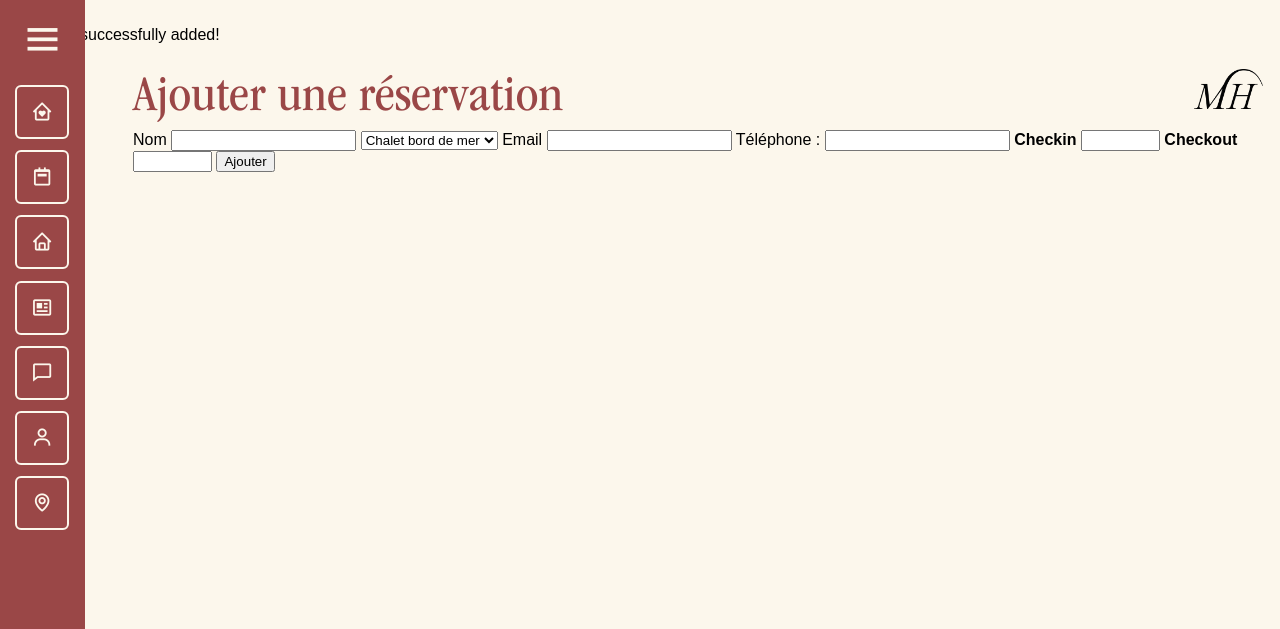
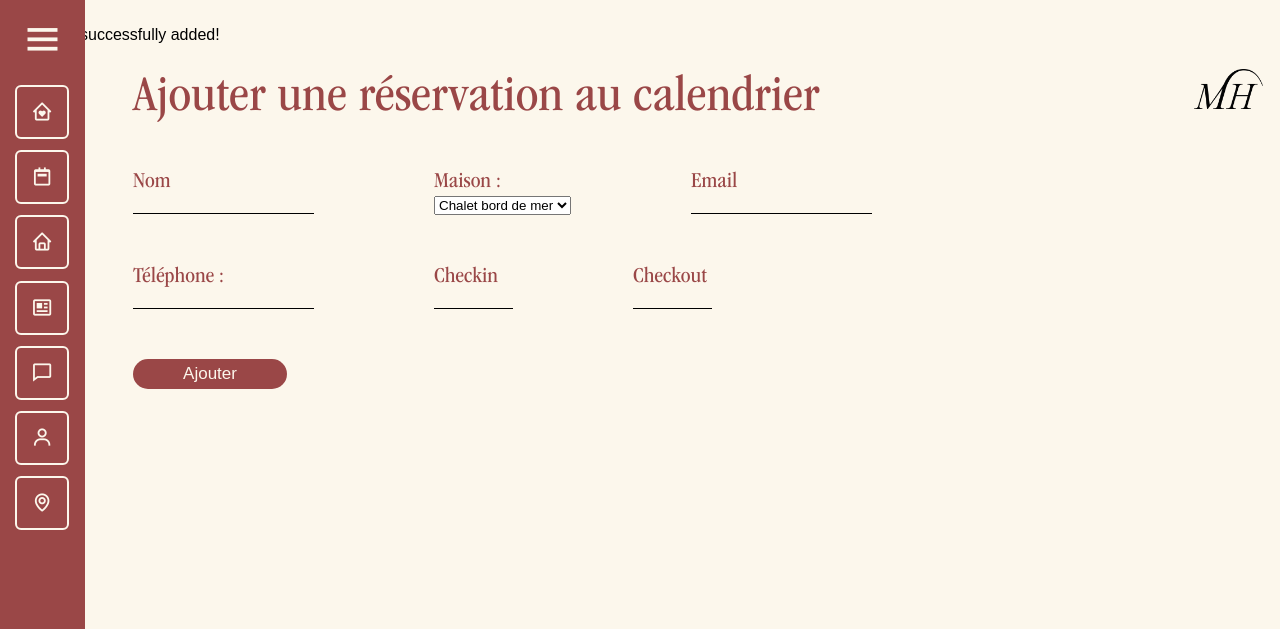
Before and after one commit to iamthesouthvibe/Projet_muriel, a PHP site: page /admin/add_calendar.php?maison=24 in a window 1280 px wide. Shown: the top 629 px of the page. Run offline with PHP 8.4, Linux system fonts and the light colour scheme; a user stored in the database is signed in; data comes from the database, SQL or seed files in the repository; data that the repository does not hold is empty; some libraries are stand-ins or nearby versions.

Commit message:
update calendar admin page

```diff
--- a/admin/add_calendar.php
+++ b/admin/add_calendar.php
@@ -77,37 +77,86 @@ if (isset($_POST['add'])) {
         color: #ffffff;
         font-weight: normal;
     }
+
+    .admin_page-addcalendar {
+        margin-top: 40px;
+    }
+
+    .admin_page-addcalendar input {
+        background-color: #FCF7EC;
+        border: none;
+        border-bottom: solid 1px;
+    }
+
+    .admin_page-addcalendar label {
+        font-family: ITCGaramondStd-BkNarrow;
+        color: #9a4747;
+        font-size: 22px;
+    }
+
+    .admin_page-addcalendar-row {
+        margin-bottom: 50px;
+        display: flex;
+        gap: 120px;
+    }
+
+    .admin_page-addcalendar .button-ajout {
+        position: relative;
+        height: 30px;
+        width: 154px;
+        border: none !important;
+        border-radius: 40px;
+        background-color: #9A4747 !important;
+        color: #FCF7EC;
+        font-size: 17px;
+    }
+
+    .admin_page-addcalendar-block {
+        display: flex;
+        flex-direction: column;
+    }
 </style>
 <div class="admin_page">
     <div class="header_admin">
-        <h1>Ajouter une réservation</h1>
+        <h1>Ajouter une réservation au calendrier</h1>
         <img src="../assets/png/LOGO_02_PNG_NOIR.png" alt="Logo Muriel">
     </div>
 
-    <form action="" method="post">
+    <form action="" method="post" class="admin_page-addcalendar">
+        <div class="admin_page-addcalendar-row">
+            <div class="admin_page-addcalendar-block">
                 <label for="name">Nom</label>
                 <input type="text" name="name" id="name" required>
-
+            </div>
+            <div class="admin_page-addcalendar-block">
+                <label for="maison">Maison :</label>
                 <select name="maison" id="">
                     <?php while ($maison_name = $result->fetch(PDO::FETCH_ASSOC)) : ?>
                         <option value="<?php echo $maison_name['id'] ?>"><?php echo $maison_name['room_number'] ?></option>
                     <?php endwhile; ?>
                 </select>
-
+            </div>
+            <div class="admin_page-addcalendar-block">
                 <label for="mail">Email</label>
                 <input type="email" name="mail" id="mail">
+            </div>
+        </div>
 
+        <div class="admin_page-addcalendar-row">
+            <div class="admin_page-addcalendar-block">
                 <label for="phone">Téléphone :</label>
                 <input type="text" name="phone" id="phone">
-
-        <label for=txtFromDate1><strong>Checkin</strong></label>
-        <input type="text" name="txtFromDate1" id="txtFromDate1" class="home-input" style="width:79px;" required />
-
-        <label for=txtFromDate2><strong>Checkout</strong></label>
-        <input type="text" name="txtFromDate2" id="txtFromDate2" class="home-input" style="width:79px;" required />
-
-        <input type="submit" value="Ajouter" name="add">
-
+            </div>
+            <div class="admin_page-addcalendar-block">
+                <label for=txtFromDate1>Checkin</label>
+                <input type="text" name="txtFromDate1" id="txtFromDate1" style="width:79px;" required />
+            </div>
+            <div class="admin_page-addcalendar-block">
+                <label for=txtFromDate2>Checkout</label>
+                <input type="text" name="txtFromDate2" id="txtFromDate2" style="width:79px;" required />
+            </div>
+        </div>
+        <input type="submit" value="Ajouter" name="add" class="button-ajout">
     </form>
 </div>
 
--- a/admin/calendar.php
+++ b/admin/calendar.php
@@ -56,6 +56,7 @@ if (isset($_GET['delete'])) {
             </tbody>
         </table>
     </div>
-
-    <a href="add_calendar_choice.php"><img src="/assets/png/button_add.png" alt=""></a>
+    <div class="admin_page_reserv_button">
+        <a href="add_calendar_choice.php"><img src="/assets/png/button_add.png" alt=""></a>
+    </div>
 </div>
--- a/admin/css/style.css
+++ b/admin/css/style.css
@@ -604,6 +604,33 @@ textarea {
     padding: 5px;
 }
 
+.admin_page_reserv_button {
+    position: absolute;
+    bottom: 0px;
+    right: 0px;
+    padding: 25px;
+}
+
+.admin_page_reserv_button img {
+    width: 45px;
+}
+
+.admin_page-calendar-choice .button {
+    position: relative;
+    height: 30px;
+    width: 154px;
+    border: none !important;
+    border-radius: 40px;
+    background-color: #9A4747 !important;
+    color: #FCF7EC;
+    font-size: 20px;
+    margin-left: 30px;
+}
+
+.admin_page-calendar-choice {
+    margin-top: 20px;
+}
+
 @media screen and (max-width: 450px) {
     .sidebar ul li i {
         font-size: 25px;
```
Also changed, not shown: admin/add_calendar_choice.php (+8 -4 lines). Lines whose indentation alone changed are shown as unchanged.
